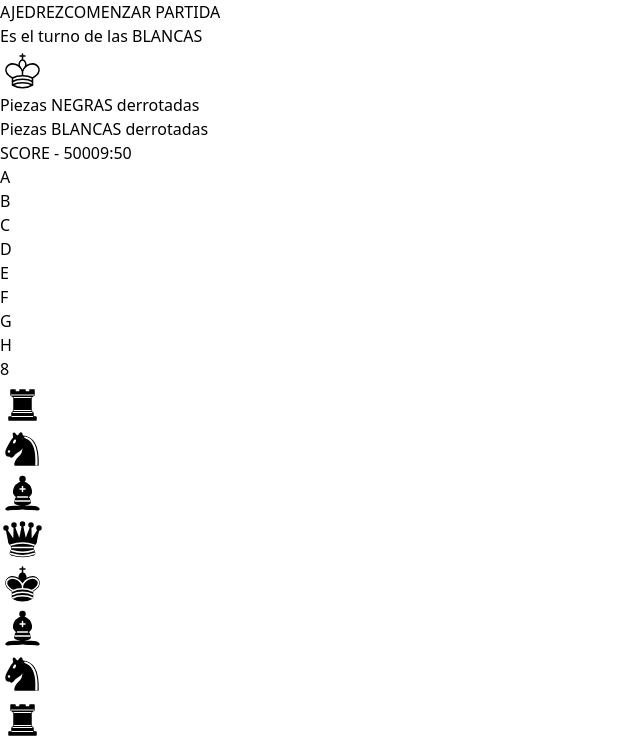
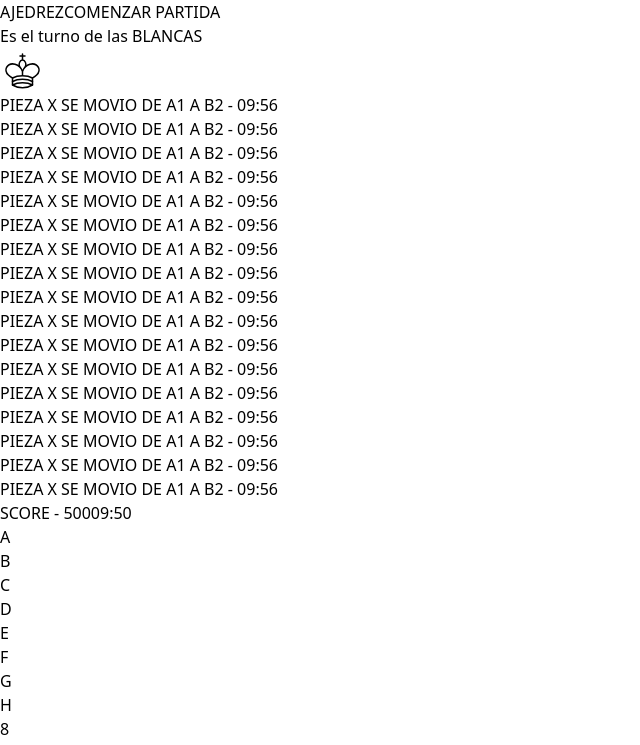
Before and after one commit to edgarguitarist/chess-vite, a React (Vite) app: page / in a window 1280 px wide. Shown: the top 745 px of the page, without its empty margins (0-640 px from the left). Built offline with nearby package versions, Linux system fonts and the light colour scheme.

Commit message:
fix: game history location

```diff
--- a/src/components/GameInfo.jsx
+++ b/src/components/GameInfo.jsx
@@ -1,29 +1,20 @@
 import { useBoardStore } from "../store/BoardStore";
 import { PIECES } from "../media/pieces";
 import { TURNS } from "../types/Piece";
-import DefeatedPieces from "./DefeatedPieces";
+import GameHistory from "./GameHistory";
 
 export default function GameInfo() {
-  const { turn, blackDefeatedPieces, whiteDefeatedPieces } = useBoardStore();
+  const { turn } = useBoardStore();
   const PIECE = turn === TURNS.WHITE ? PIECES["wK"] : PIECES["bK"];
 
   return (
-    <div className="grid game-info p-5">
+    <div className="grid grid-max-content p-5">
       <div className="border-2 rounded border-black mb-6">
         <span className="text-2xl font-semibold flex items-center place-content-center my-2">
           Es el turno de las {turn} {PIECE}
         </span>
       </div>
-      <div className="grid grid-rows-2 gap-5">
-        <DefeatedPieces
-          color={TURNS.BLACK}
-          storedDefeatedPieces={blackDefeatedPieces}
-        ></DefeatedPieces>
-        <DefeatedPieces
-          color={TURNS.WHITE}
-          storedDefeatedPieces={whiteDefeatedPieces}
-        ></DefeatedPieces>
-      </div>
+      <GameHistory />
     </div>
   );
 }
```
